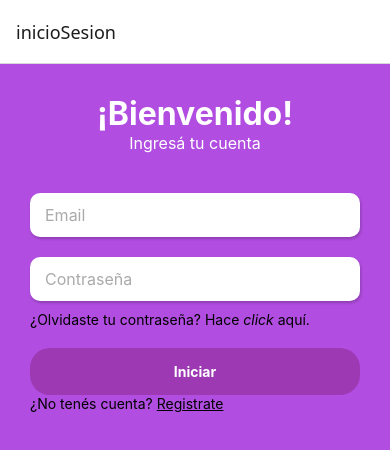
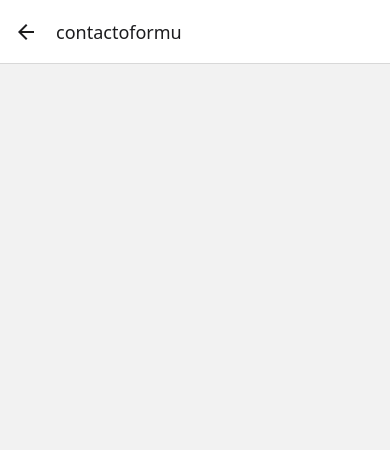
Before and after one commit to LucasPuliducci666/abuelitosp, a React Native app: screen /contactoformu in a window 390 px wide. Shown: the top 450 px of the page. Built offline with nearby package versions, Linux system fonts and the light colour scheme.

Commit message:
Se agrega interfaz de telefono

```diff
--- a/App.js
+++ b/App.js
@@ -6,6 +6,8 @@ import RecuperarContrasena from './vistas/RecuperarContrasena';
 import inicioSesion from './vistas/inicioSesion';
 import registroUsuario from './vistas/registroUsuario';
 import InicioMayor from './vistas/InicioMayor';
+import telefMayor from './vistas/telefmayor';
+import contactoformu from './vistas/contactoformu';
 import miBienestar from './vistas/miBienestar'; // ¡ojo! respetá mayúsculas/minúsculas según lo escribiste
 
 const Stack = createNativeStackNavigator();
@@ -19,6 +21,8 @@ export default function App() {
         <Stack.Screen name="InicioMayor" component={InicioMayor} />
         <Stack.Screen name="miBienestar" component={miBienestar} />
         <Stack.Screen name="RecuperarContrasena" component={RecuperarContrasena} />
+        <Stack.Screen name="contactoformu" component={contactoformu}/>
+        <Stack.Screen name="telefmayor" component={telefMayor}/>
       </Stack.Navigator>
     </NavigationContainer>
   );
--- a/componentes/InputField.js
+++ b/componentes/InputField.js
@@ -33,7 +33,7 @@ const styles = StyleSheet.create({
     paddingHorizontal: 15,
     paddingVertical: 12,
     fontSize: 16,
-    elevation: 3, // sombra sutil como en tu diseño
+    elevation: 3,
     shadowColor: '#000',
     shadowOffset: { width: 1, height: 2 },
     shadowOpacity: 0.2,
--- a/vistas/InicioMayor.js
+++ b/vistas/InicioMayor.js
@@ -6,7 +6,7 @@ export default function InicioMayor() {
   return (
     <View style={{ flex: 1, justifyContent: 'center', alignItems: 'center' }}>
       <BotonGeneral titulo="Mi Bienestar" imageSource={arrowImage} to="miBienestar" />
-      <BotonGeneral titulo="Telefono" imageSource={arrowImage} to="" />
+      <BotonGeneral titulo="Telefono" imageSource={arrowImage} to="telefmayor" />
     </View>
 
   );
--- /dev/null
+++ b/vistas/contactoformu.js
@@ -0,0 +1,19 @@
+import React, { useState } from 'react';
+import { View, Text, StyleSheet, TouchableOpacity } from 'react-native';
+import InputField from '../componentes/InputField';
+
+
+export default function inicioSecion({ navigation }) {
+  const [nombre, setNombre] = useState('');
+  const [apellido, setApellido] = useState('');
+  const [telefono, setTelefono] = useState('');
+
+  const handleLogin = () => {
+    if (nombre && apellido && telefono) {
+      navigation.navigate('telefmayor');
+    } else {
+      alert('Por favor completá todos los campos');
+    }
+  };
+
+}
--- a/vistas/inicioSesion.js
+++ b/vistas/inicioSesion.js
@@ -39,10 +39,6 @@ export default function inicioSecion({ navigation }) {
     ¿Olvidaste tu contraseña? Hace <Text style={{ fontStyle: 'italic' ,}}>click</Text> aquí.
   </Text>
 </TouchableOpacity>
-
-
-
-
       <TouchableOpacity style={styles.button} onPress={handleLogin}>
         <Text style={styles.buttonText}>Iniciar</Text>
       </TouchableOpacity>
--- /dev/null
+++ b/vistas/telefmayor.js
@@ -0,0 +1,16 @@
+import { View, Text } from 'react-native';
+import Contacto from '../componentes/Contacto';
+import BotonGeneral from '../componentes/BotonGeneral';
+import arrowImage from '../imagenes/telefono.png';
+
+export default function InicioMayor() {
+  return (
+    <View >
+        <Contacto texto="gordo"> </Contacto>
+        <BotonGeneral titulo="Agregar contacto" imageSource={arrowImage} to="contactoformu" />
+    </View>
+
+
+  );
+
+}
```
